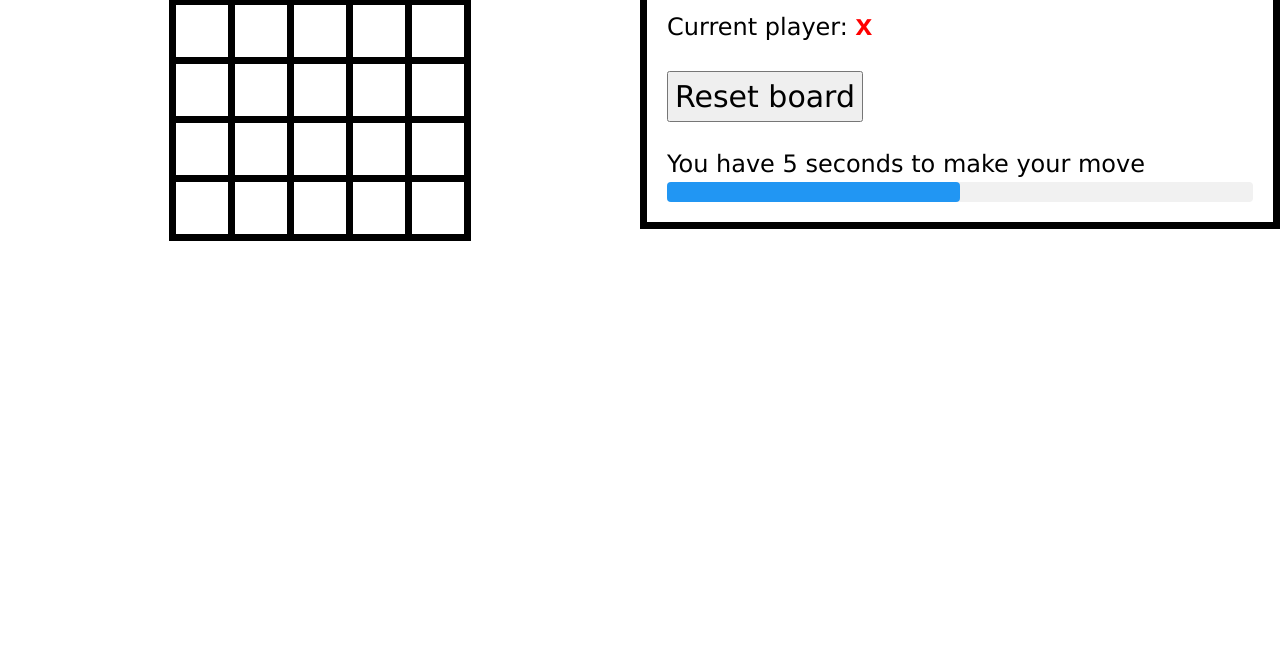
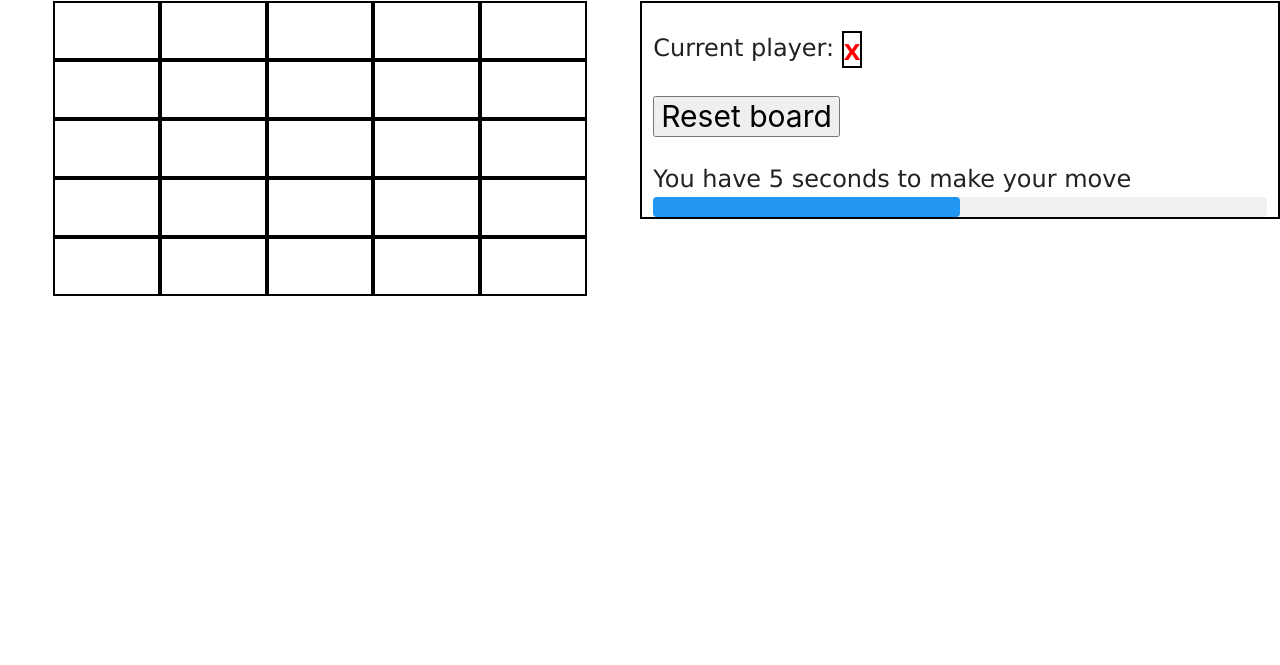
Before and after one commit to lorecoro/tictactoe, a website built with Parcel: page index.html in a window 1280 px wide. Shown: the part 135-800 px from the top of the page. Built offline with nearby package versions, Linux system fonts and the light colour scheme.

Commit message:
use materialize and grid instead of table

```diff
--- a/index.html
+++ b/index.html
@@ -4,16 +4,17 @@
 <head>
 	<title>Tic Tac Toe</title>
     <meta charset="UTF-8" />
+    <meta name="viewport" content="width=device-width, initial-scale=1.0">
+    <link rel="stylesheet" href="https://www.w3schools.com/w3css/4/w3.css">
+    <link rel="stylesheet" href="https://cdnjs.cloudflare.com/ajax/libs/materialize/1.0.0/css/materialize.min.css">
     <link rel="stylesheet" type="text/css" href="src/styles.css" />
-    <link rel="stylesheet" href="https://www.w3schools.com/w3css/4/w3.css">
-    <link href="https://fonts.googleapis.com/css2?family=Nunito:wght@900&display=swap" rel="stylesheet">
 </head>
 
 <body>
     <h1>Tic Tac Toe</h1>
-        <div class="container">
-        <div id="board" class="board"></div>
-        <div id="player" class="player">
+    <div class="row">
+        <div id="board" class="col s12 m6 board"></div>
+        <div id="player" class="col s12 m6 player">
             <p>Current player: <span id="current-player" class="cell">x</span></p>
             <input type="button" value="Reset board" id="reset">
             <p id="message"></p>
@@ -21,12 +22,12 @@
                 You have <span id="time-left">10</span> seconds to make your move
                 <div class="w3-light-grey w3-round">
                     <div id="progress-bar" class="w3-container w3-round w3-blue" style="width:100%"></div>
-                  </div>
+                </div>
             </div>
         </div>
     </div>
-	<script src="src/index.js">
-	</script>
+    <script src="https://cdnjs.cloudflare.com/ajax/libs/materialize/1.0.0/js/materialize.min.js"></script>
+	<script src="src/index.js"></script>
 </body>
 
 </html>
--- a/src/index.js
+++ b/src/index.js
@@ -4,20 +4,22 @@ let end = false;
 let interval;
 
 const buildrow = (x, y) => {
-    let row = '<tr>';
+    let row = '<div class="row">' +
+        '<div class="col s1"></div>';
     for (let i = 1; i <= x; i++) {
-        row += `<td data-x="${i}" data-y="${y}" class="cell"></td>`;
+        row += `<div class="col s2 cell" data-x="${i}" data-y="${y}"></div>`;
     }
-    row += '</tr>';
+    row += '<div class="col s1"></div>';
+    row += '</div>';
     return row;
 }
 
 const buildtable = (x, y) => {
-    let table = '<table id="table">';
+    let table = '<div id="table">';
     for (let i = y; i >= 1; i--) {
         table += buildrow(x, i);
     }
-    table += '</table>';
+    table += '</div>';
     return table;
 }
 
@@ -43,7 +45,7 @@ const checkWinner = () => {
     }
 
     // Cycle thru all the td's and store the values in the matrix.
-    const cells = document.getElementsByTagName('td');
+    const cells = document.getElementsByClassName('cell');
     let filled = 0;
     let x, y, value;
     for (let i = 0; i < cells.length; i++) {
--- a/src/styles.css
+++ b/src/styles.css
@@ -11,14 +11,6 @@ table {
   border-collapse: collapse;
 }
 
-td {
-  border: 7px solid black;
-  margin: 0;
-  height: 59px;
-  width: 59px;
-  vertical-align: middle;
-}
-
 input {
   font-size: 30px;
 }
@@ -29,18 +21,23 @@ input {
   align-items: center;
 }
 
-.board, .player {
-  min-width: 50%;
+.row {
+  margin-bottom: 0;
 }
 
 .player {
-  border: 7px solid black;
+  border: 2px solid black;
   margin: 0;
   padding: 20px;
   font-size: 24px;
 }
 
 .cell{
+  border: 2px solid black;
+  margin: 0;
+  height: 59px;
+  width: 59px;
+  vertical-align: middle;
   font-family: 'Helvetica';
   font-weight: 700;
   font-size: 30px;
```
